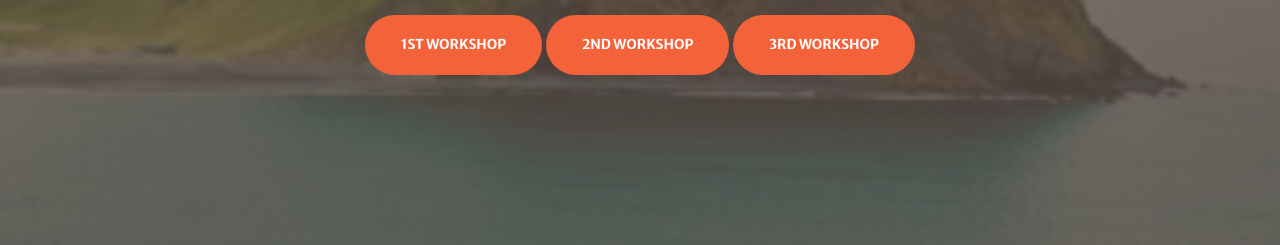
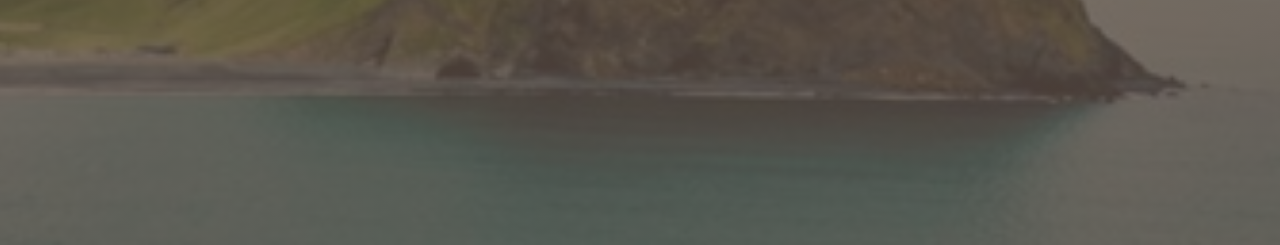
Before and after one commit to CardiffVisualComputing/visualcomputing.github.io, a website: page index.html in a window 1280 px wide. Shown: the part 555-800 px from the top of the page. Drawn offline with nearby package versions, Linux system fonts and the light colour scheme.

Commit message:
Update index.html

```diff
--- a/index.html
+++ b/index.html
@@ -46,9 +46,6 @@
                     </div>
                     <div class="col-lg-9 align-self-baseline">
                         <p class="text-white-75 font-weight-light mb-5">Workshop organised by the Cardiff Visual Computing Group, June 1st, 2024 (Cardiff, Wales, UK)</p>
-						<a class="btn btn-primary btn-xl js-scroll-trigger" href="https://sites.google.com/site/zhangleuestc/deep-learning-for-human-activity-recognition">1st workshop</a>
-						<a class="btn btn-primary btn-xl js-scroll-trigger" href="https://keyplay.github.io/ijcai2020workshop/">2nd workshop</a>
-						<a class="btn btn-primary btn-xl js-scroll-trigger" href="https://keyplay.github.io/ijcai2021_workshop/">3rd workshop</a>
                     </div>
                 </div>
             </div>
```
